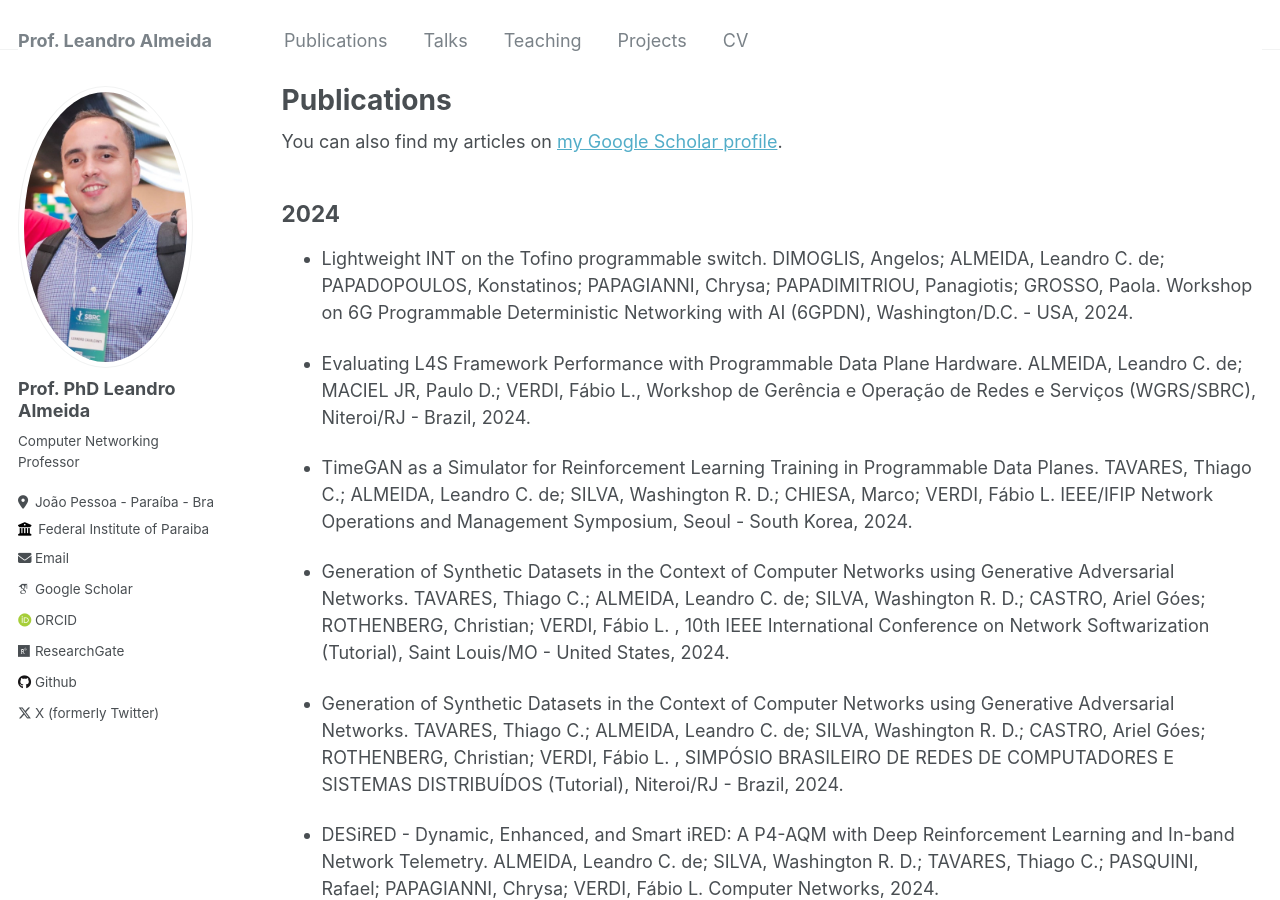
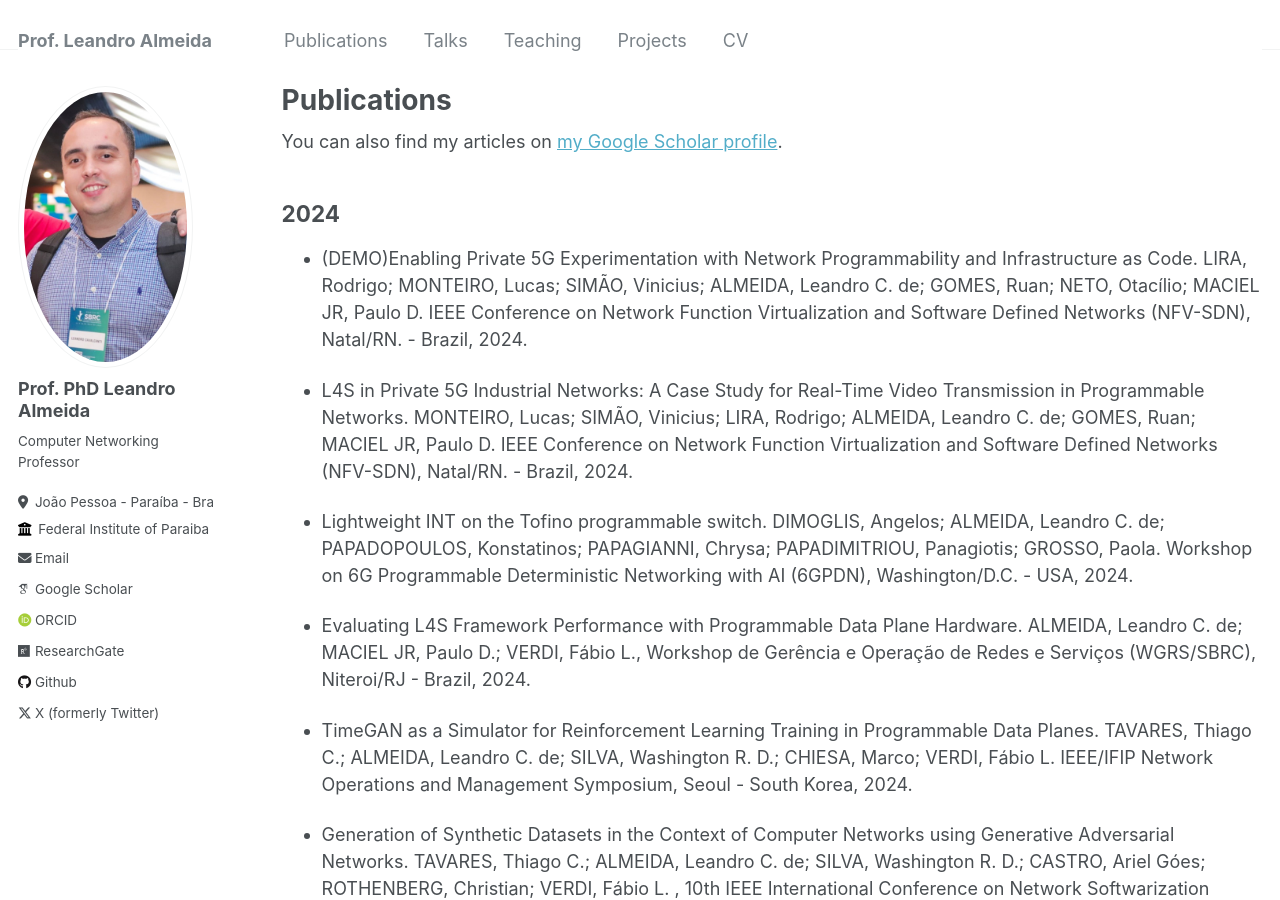
Before and after one commit to leandrocalmeida/leandrocalmeida.github.io, a Jekyll site: the page built from _pages/publications.md, in a window 1280 px wide and 900 px high. Built offline with Jekyll 4.4.1, drawn with Linux system fonts in a browser that asks for light colours; some web fonts are replaced.

Commit message:
update papers

```diff
--- a/_pages/publications.md
+++ b/_pages/publications.md
@@ -11,6 +11,10 @@ author_profile: true
 
 2024
 ------
+
+- (DEMO)Enabling Private 5G Experimentation with Network Programmability and Infrastructure as Code. LIRA, Rodrigo; MONTEIRO, Lucas; SIMÃO, Vinicius; ALMEIDA, Leandro C. de; GOMES, Ruan; NETO, Otacílio; MACIEL JR, Paulo D. IEEE Conference on Network Function Virtualization and Software Defined Networks (NFV-SDN), Natal/RN. - Brazil, 2024.
+
+- L4S in Private 5G Industrial Networks: A Case Study for Real-Time Video Transmission in Programmable Networks. MONTEIRO, Lucas; SIMÃO, Vinicius; LIRA, Rodrigo; ALMEIDA, Leandro C. de; GOMES, Ruan; MACIEL JR, Paulo D. IEEE Conference on Network Function Virtualization and Software Defined Networks (NFV-SDN), Natal/RN. - Brazil, 2024.
 
 - Lightweight INT on the Tofino programmable switch. DIMOGLIS, Angelos; ALMEIDA, Leandro C. de; PAPADOPOULOS, Konstatinos; PAPAGIANNI, Chrysa; PAPADIMITRIOU, Panagiotis; GROSSO, Paola. Workshop on 6G Programmable Deterministic Networking with AI (6GPDN), Washington/D.C. - USA, 2024.
 
```
